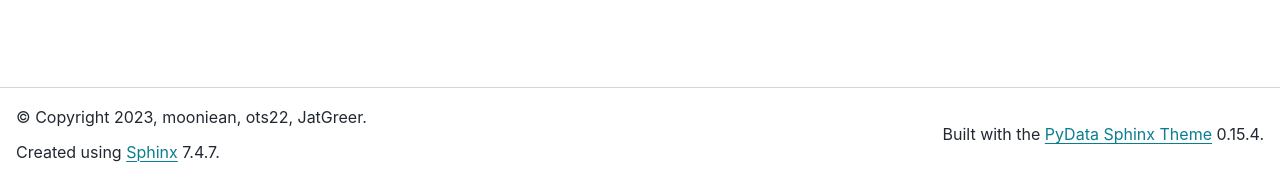
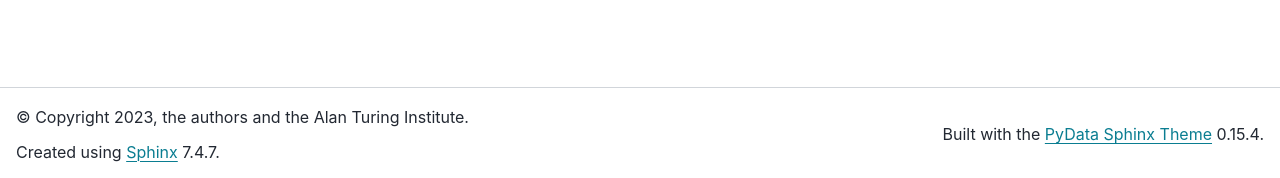
Before and after one commit to alan-turing-institute/empiarreader, a Sphinx documentation site: the page built from docs/source/index.rst, in a window 1280 px wide. Shown: the part 719-897 px from the top of the page. Built offline with Sphinx 7.4.7 and the PyData theme 0.15.4, drawn with Linux system fonts in a browser that asks for light colours.

Commit message:
Copyright

```diff
--- a/docs/source/conf.py
+++ b/docs/source/conf.py
@@ -18,7 +18,7 @@
 # -- Project information -----------------------------------------------------
 
 project = "EMPIARreader"
-copyright = "2023, mooniean, ots22, JatGreer"
+copyright = "2023, the authors and the Alan Turing Institute"
 author = "mooniean, ots22, JatGreer"
 
 
```
